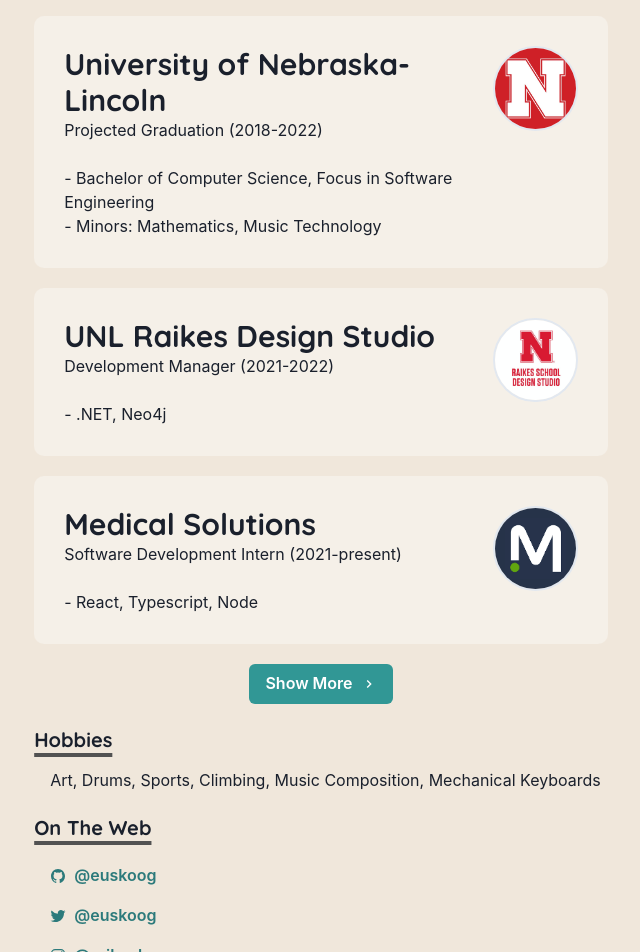
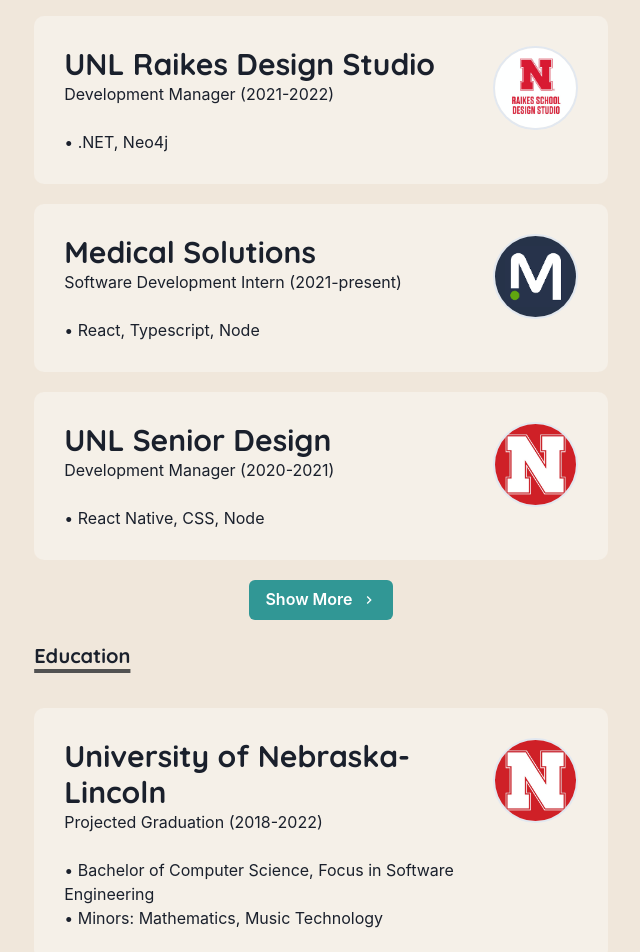
Before and after one commit to euskoog/portfolio, a Next.js app: page / in a window 1280 px wide. Shown: the part 1000-1952 px from the top of the page, without its empty margins (319-959 px from the left). Built offline with nearby package versions, Linux system fonts and the light colour scheme.

Commit message:
reorganize card order for timeline

```diff
--- a/components/timeline.jsx
+++ b/components/timeline.jsx
@@ -38,7 +38,7 @@
   }
 `;
 
-const Timeline = () => {
+export const Work = () => {
   const [isHidden, setIsHidden] = useState(true);
 
   function showRest() {
@@ -59,46 +59,11 @@
         <CardBody>
           <Box flexGrow={1}>
             <Heading as="h2" size="lg">
-              University of Nebraska-Lincoln
-            </Heading>
-            <p>Projected Graduation (2018-2022)</p>
-            <br />
-            <p>- Bachelor of Computer Science, Focus in Software Engineering</p>
-            <p>- Minors: Mathematics, Music Technology</p>
-          </Box>
-          <Box
-            flexShrink={0}
-            mt={{ base: 4, md: 0 }}
-            ml={{ md: 6 }}
-            align="center"
-          >
-            <Image
-              marginLeft="10px"
-              borderColor="whiteAlpha800"
-              borderWidth={2}
-              borderStyle="solid"
-              maxWidth="85px"
-              display="inline-block"
-              borderRadius="full"
-              src="/images/unl-logo-square.jpg"
-              alt="Profile Image"
-            />
-          </Box>
-        </CardBody>
-      </Card>
-      <Card
-        style={{
-          backgroundColor: useColorModeValue("#f5f0e8", "#313134"),
-        }}
-      >
-        <CardBody>
-          <Box flexGrow={1}>
-            <Heading as="h2" size="lg">
               UNL Raikes Design Studio
             </Heading>
             <p>Development Manager (2021-2022)</p>
             <br />
-            <p>- .NET, Neo4j</p>
+            <p>• .NET, Neo4j</p>
           </Box>
           <Box
             flexShrink={0}
@@ -131,7 +96,7 @@
             </Heading>
             <p>Software Development Intern (2021-present)</p>
             <br />
-            <p>- React, Typescript, Node</p>
+            <p>• React, Typescript, Node</p>
           </Box>
           <Box
             flexShrink={0}
@@ -148,6 +113,39 @@
               borderRadius="full"
               src="/images/medsol.png"
               alt="medical solutions"
+            />
+          </Box>
+        </CardBody>
+      </Card>
+      <Card
+        style={{
+          backgroundColor: useColorModeValue("#f5f0e8", "#313134"),
+        }}
+      >
+        <CardBody>
+          <Box flexGrow={1}>
+            <Heading as="h2" size="lg">
+              UNL Senior Design
+            </Heading>
+            <p>Development Manager (2020-2021)</p>
+            <br />
+            <p>• React Native, CSS, Node</p>
+          </Box>
+          <Box
+            flexShrink={0}
+            mt={{ base: 4, md: 0 }}
+            ml={{ md: 6 }}
+            align="center"
+          >
+            <Image
+              borderColor="whiteAlpha800"
+              borderWidth={2}
+              borderStyle="solid"
+              maxWidth="85px"
+              display="inline-block"
+              borderRadius="full"
+              src="/images/unl-logo-square.jpg"
+              alt="unl"
             />
           </Box>
         </CardBody>
@@ -172,44 +170,11 @@
             <CardBody>
               <Box flexGrow={1}>
                 <Heading as="h2" size="lg">
-                  UNL Senior Design
-                </Heading>
-                <p>Development Manager (2020-2021)</p>
-                <br />
-                <p>- React Native, CSS, Node</p>
-              </Box>
-              <Box
-                flexShrink={0}
-                mt={{ base: 4, md: 0 }}
-                ml={{ md: 6 }}
-                align="center"
-              >
-                <Image
-                  borderColor="whiteAlpha800"
-                  borderWidth={2}
-                  borderStyle="solid"
-                  maxWidth="85px"
-                  display="inline-block"
-                  borderRadius="full"
-                  src="/images/unl-logo-square.jpg"
-                  alt="unl"
-                />
-              </Box>
-            </CardBody>
-          </Card>
-          <Card
-            style={{
-              backgroundColor: useColorModeValue("#f5f0e8", "#313134"),
-            }}
-          >
-            <CardBody>
-              <Box flexGrow={1}>
-                <Heading as="h2" size="lg">
                   Spreetail
                 </Heading>
                 <p>Software Engineering Intern (2020)</p>
                 <br />
-                <p>- React, C#, Node</p>
+                <p>• React, C#, Node</p>
               </Box>
               <Box
                 flexShrink={0}
@@ -245,4 +210,54 @@
   );
 };
 
-export default Timeline;
+export const Education = () => {
+  const [isHidden, setIsHidden] = useState(true);
+
+  function showRest() {
+    setIsHidden(false);
+  }
+
+  function showLess() {
+    setIsHidden(true);
+  }
+
+  return (
+    <CardTimeline>
+      <Card
+        style={{
+          backgroundColor: useColorModeValue("#f5f0e8", "#313134"),
+        }}
+      >
+        <CardBody>
+          <Box flexGrow={1}>
+            <Heading as="h2" size="lg">
+              University of Nebraska-Lincoln
+            </Heading>
+            <p>Projected Graduation (2018-2022)</p>
+            <br />
+            <p>• Bachelor of Computer Science, Focus in Software Engineering</p>
+            <p>• Minors: Mathematics, Music Technology</p>
+          </Box>
+          <Box
+            flexShrink={0}
+            mt={{ base: 4, md: 0 }}
+            ml={{ md: 6 }}
+            align="center"
+          >
+            <Image
+              marginLeft="10px"
+              borderColor="whiteAlpha800"
+              borderWidth={2}
+              borderStyle="solid"
+              maxWidth="85px"
+              display="inline-block"
+              borderRadius="full"
+              src="/images/unl-logo-square.jpg"
+              alt="Profile Image"
+            />
+          </Box>
+        </CardBody>
+      </Card>
+    </CardTimeline>
+  );
+};
--- a/pages/index.jsx
+++ b/pages/index.jsx
@@ -12,7 +12,7 @@
 } from "@chakra-ui/react";
 import Section from "../components/section";
 import Paragraph from "../components/paragraph";
-import Timeline from "../components/timeline";
+import { Work, Education } from "../components/timeline";
 import Skills from "../components/skills";
 import {
   IoLogoTwitter,
@@ -88,10 +88,18 @@
 
       <Section>
         <Heading as="h2" variant="section-title">
-          Education / Work History
+          Work History
         </Heading>
         <br />
-        <Timeline />
+        <Work />
+      </Section>
+
+      <Section>
+        <Heading as="h2" variant="section-title">
+          Education
+        </Heading>
+        <br />
+        <Education />
       </Section>
 
       <Section>
```
Also changed, not shown: 1 other file (tests, documents, lock files or other folders).
